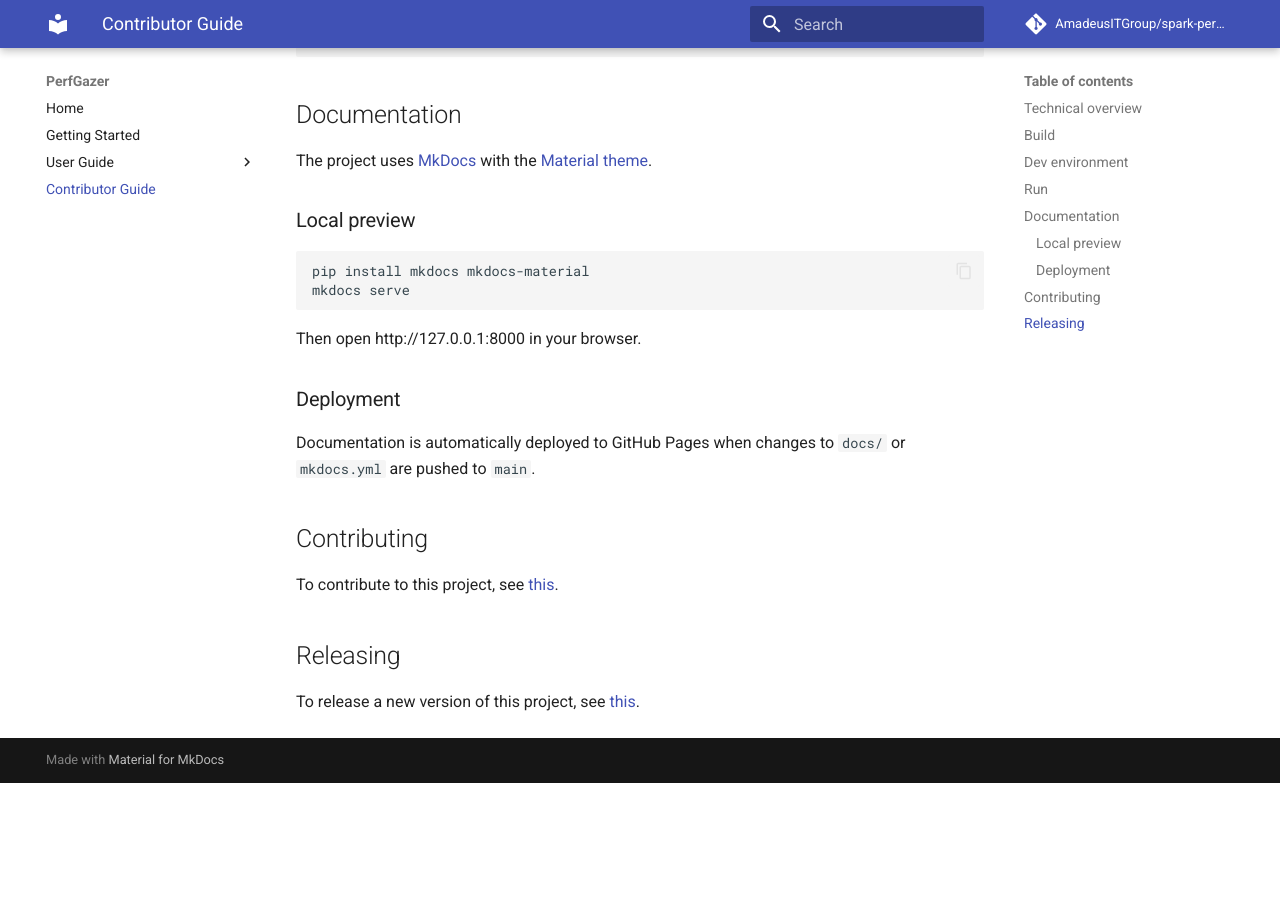
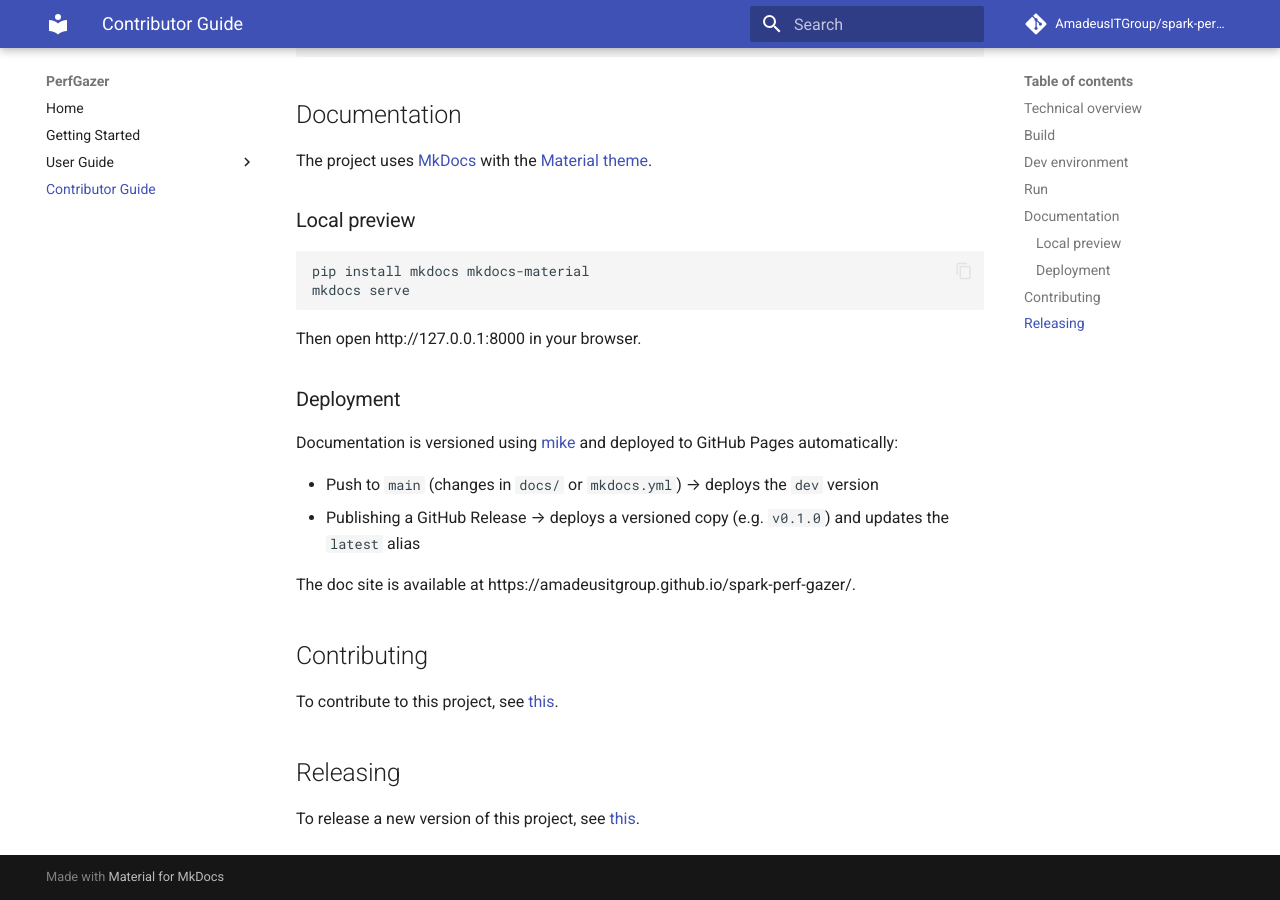
Before and after one commit to AmadeusITGroup/spark-perf-gazer, an MkDocs documentation site: the page built from docs/contributor_guide.md, in a window 1280 px wide and 900 px high, scrolled down 1425 px. Built offline with MkDocs 1.6.1 and Material for MkDocs 9.7.7, drawn with Linux system fonts in a browser that asks for light colours; comment, search, counter and statistics services are not loaded; the version menu is left out; before the commit the page ends 2208 px from its top, so only the background shows below that.

Commit message:
Update releasing docs and contributor guide for versioned deployments

```diff
--- a/docs/contributor_guide.md
+++ b/docs/contributor_guide.md
@@ -75,7 +75,12 @@ Then open http://127.0.0.1:8000 in your browser.
 
 ### Deployment
 
-Documentation is automatically deployed to GitHub Pages when changes to `docs/` or `mkdocs.yml` are pushed to `main`.
+Documentation is versioned using [mike](https://github.com/jimporter/mike) and deployed to GitHub Pages automatically:
+
+- Push to `main` (changes in `docs/` or `mkdocs.yml`) → deploys the `dev` version
+- Publishing a GitHub Release → deploys a versioned copy (e.g. `v0.1.0`) and updates the `latest` alias
+
+The doc site is available at https://amadeusitgroup.github.io/spark-perf-gazer/.
 
 ## Contributing
 
```
Also changed, not shown: RELEASING.md (+11 -1 lines).
